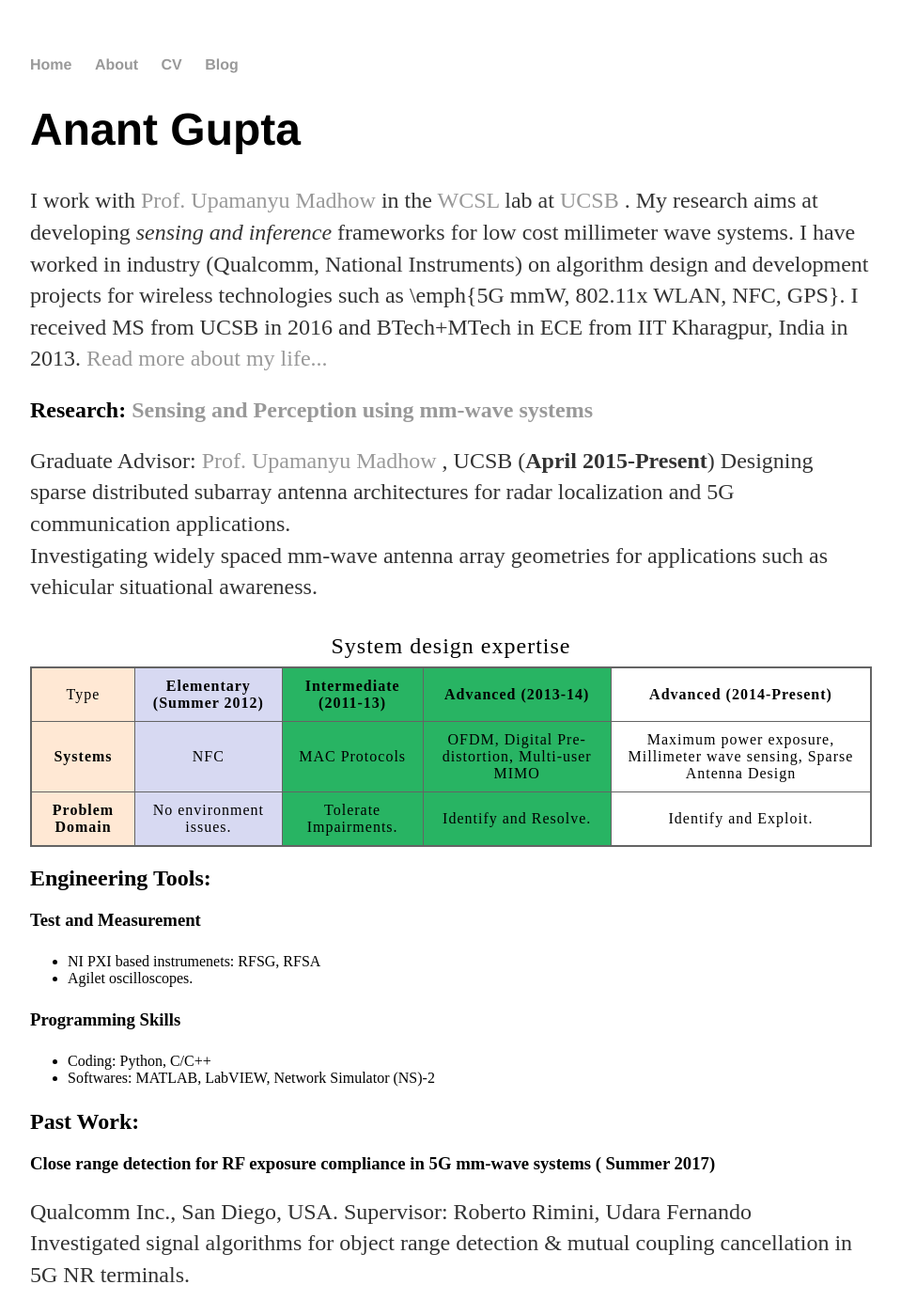
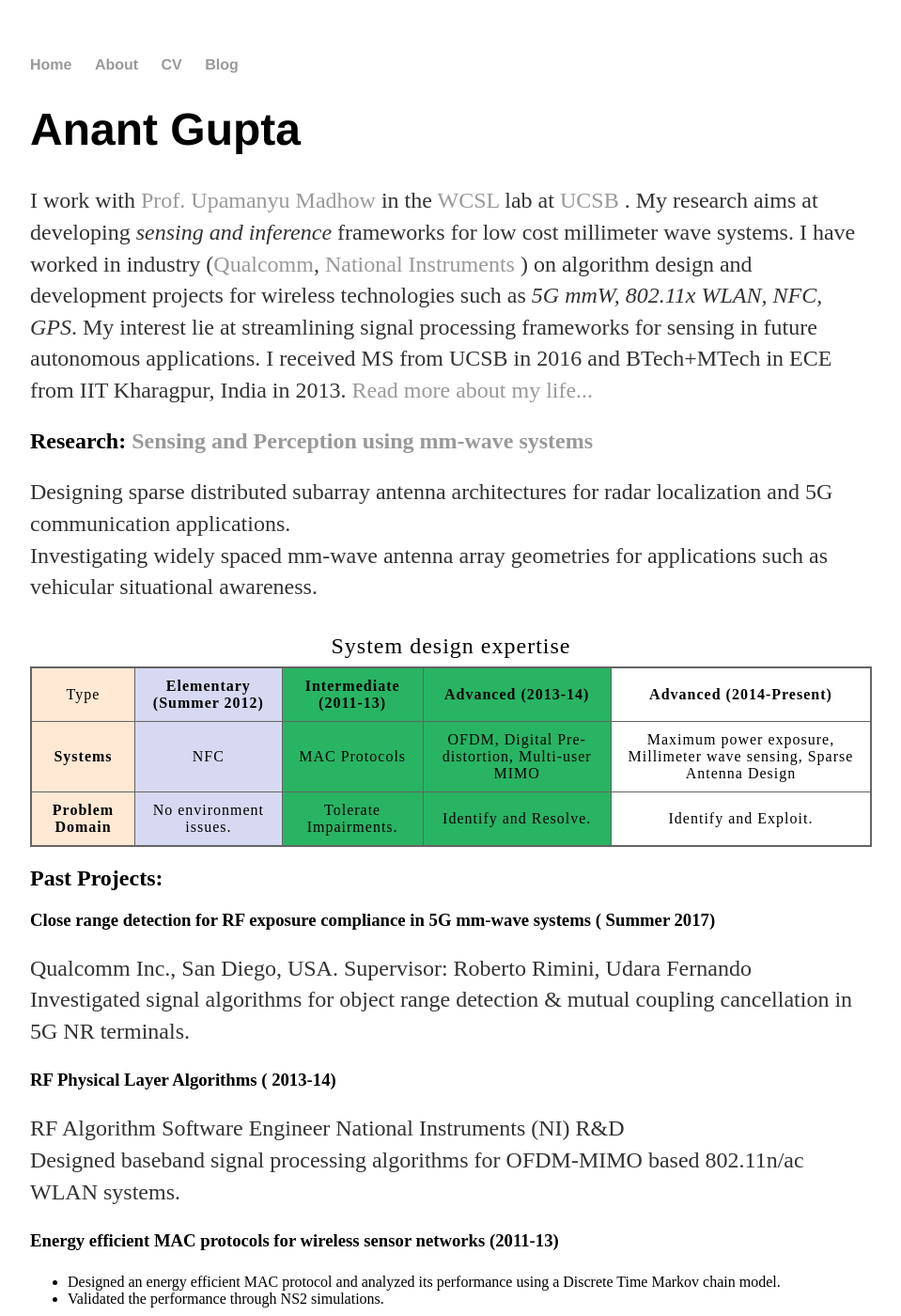
Before and after one commit to anantgupt/anantgupt.github.io, a Jekyll site: the page built from index.html, in a window 1280 px wide and 1400 px high. Shown: the whole window at 94% size, without its empty margins (160-1119 px from the left). Built offline with Jekyll 4.4.1, drawn with Linux system fonts in a browser that asks for light colours; some of the changed text lies outside the part shown.

Commit message:
Update index.html

```diff
--- a/index.html
+++ b/index.html
@@ -4,13 +4,12 @@
 ---
 <div class="blurb">
   <h1>Anant Gupta</h1>
-  <p>I work with <a href="https://wcsl.ece.ucsb.edu/people/upamanyu-madhow"> Prof. Upamanyu Madhow </a> in the <a href="https://wcsl.ece.ucsb.edu/"> WCSL </a> lab at <a href = "https://www.ucsb.edu/"> UCSB </a>.
-    My research aims at developing <em>sensing and inference</em> frameworks for low cost millimeter wave systems. I have worked in industry (Qualcomm, National Instruments) on algorithm design and development projects for wireless technologies such as \emph{5G mmW, 802.11x WLAN, NFC, GPS}.
+  <p>I work with <a href="https://wcsl.ece.ucsb.edu/people/upamanyu-madhow"target="_blank"> Prof. Upamanyu Madhow </a> in the <a href="https://wcsl.ece.ucsb.edu/"target="_blank"> WCSL </a> lab at <a href = "https://www.ucsb.edu/"target="_blank"> UCSB </a>.
+    My research aims at developing <em>sensing and inference</em> frameworks for low cost millimeter wave systems. I have worked in industry (<a href="https://www.qualcomm.com/"target="_blank">Qualcomm</a>, <a href="http://www.ni.com/en-us.html"target="_blank"> National Instruments </a>) on algorithm design and development projects for wireless technologies such as <em>5G mmW, 802.11x WLAN, NFC, GPS</em>. My interest lie at streamlining signal processing frameworks for sensing in future autonomous applications.
   I received MS from UCSB in 2016 and BTech+MTech in ECE from IIT Kharagpur, India in 2013. <a href="/about">Read more about my life... </a>
   </p>
    <h2>Research: <a href="https://wcsl.ece.ucsb.edu/mm-wave-Imaging"> Sensing and Perception using mm-wave systems</a> </h2>
   <p>
-    Graduate Advisor: <a href="https://wcsl.ece.ucsb.edu/people/upamanyu-madhow"> Prof. Upamanyu Madhow </a>, UCSB    (<b>April 2015-Present</b>)
    Designing sparse distributed subarray antenna architectures for radar localization and 5G communication applications.<br>
    Investigating widely spaced mm-wave antenna array geometries for applications such as vehicular situational awareness.
   </p>
@@ -44,22 +43,7 @@
     </tr>
 </table>
 
- <h2>Engineering Tools:</h2>
-  <h3> Test and Measurement</h3>
-  <p>
-  <ul>
-    <li>NI PXI based instrumenets: RFSG, RFSA</li>
-    <li>Agilet oscilloscopes.</li>
-  </ul>
-  </p>
-  <h3> Programming Skills</h3>
-  <p>
-  <ul>
-    <li> Coding: Python, C/C++</li>
-    <li> Softwares: MATLAB, LabVIEW, Network Simulator (NS)-2 </li>
-  </ul>
-  </p>
-<h2>Past Work:</h2>
+<h2>Past Projects:</h2>
  <h3> Close range detection for RF exposure compliance in 5G mm-wave systems (<b> Summer 2017</b>) </h3>
     <p>
      Qualcomm  Inc., San Diego, USA. Supervisor: Roberto Rimini, Udara Fernando <br>
@@ -86,4 +70,12 @@
       <li><b>GPS localization</b>: Optimized the fractional resampling unit for generating composite GPS signals using bank of polyphase filters on LabVIEW FPGA.</li>
     </ul>
   </p>
+ <h2>Engineering Tools:</h2>
+  <h3> Test and Measurement:</h3>
+  <p>
+NI PXI based instrumenets: RFSG, RFSA, Agilent oscilloscopes.
+  </p>
+  <h3> Programming</h3>
+  <p> Python, MATLAB, LabVIEW, C/C++
+  </p>
 </div><!-- /.blurb -->
```
